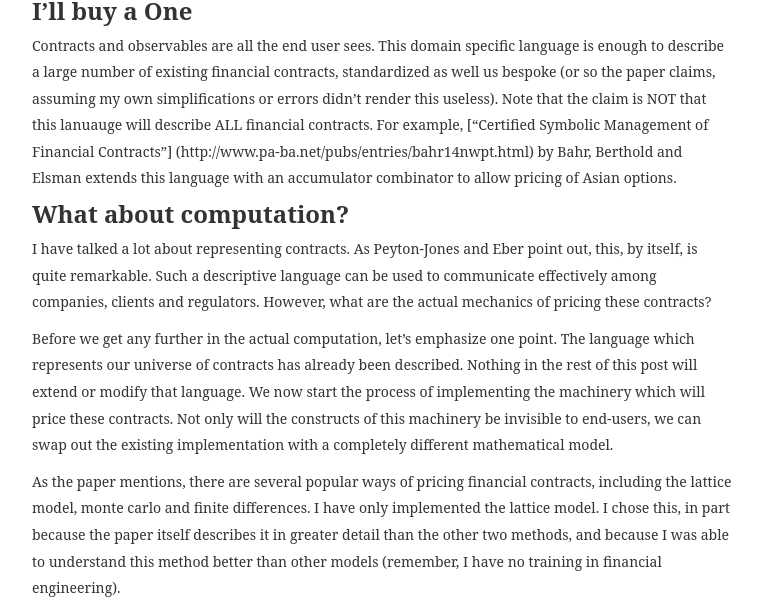
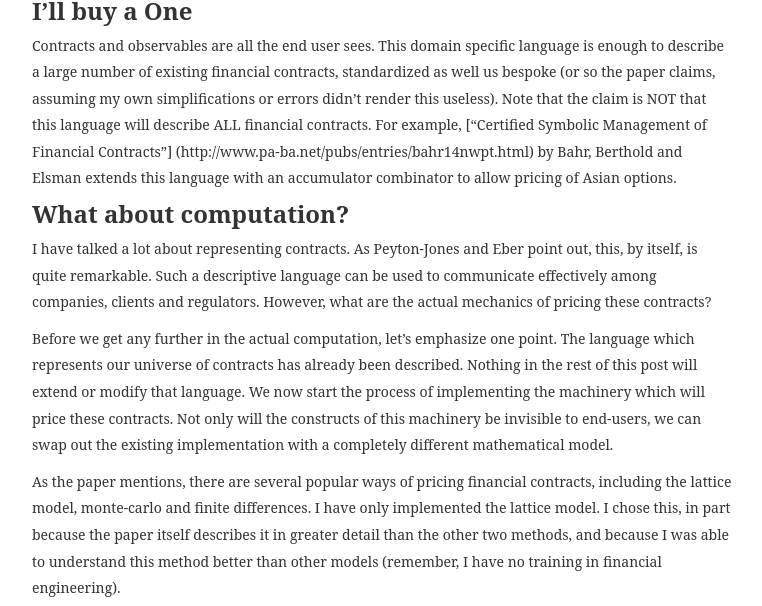
Before and after one commit to falconair/falconair.github.com, a Jekyll site: the page built from _posts/2015-01-30-composingcontracts.md, in a window 1280 px wide and 1400 px high, scrolled down 5011 px. Shown: the part 224-830 px from the top of the window, without its empty margins (258-1020 px from the left). Built offline with Jekyll 4.4.1, drawn with Linux system fonts in a browser that asks for light colours; nearby versions of some CDN libraries; some web fonts are replaced; Markdown is read by kramdown in place of the engine named in the settings; comment, search, counter and statistics services are not loaded; some of the changed text lies outside the part shown.

Commit message:
fixes typos

```diff
--- a/_posts/2015-01-30-composingcontracts.md
+++ b/_posts/2015-01-30-composingcontracts.md
@@ -142,7 +142,7 @@ package ComposingContracts {
 
 
 ### I'll buy a One
-Contracts and observables are all the end user sees. This domain specific language is enough to describe a large number of existing financial contracts, standardized as well us bespoke (or so the paper claims, assuming my own simplifications or errors didn't render this useless). Note that the claim is NOT that this lanuauge will describe ALL financial contracts. For example, ["Certified Symbolic Management of Financial Contracts"] (http://www.pa-ba.net/pubs/entries/bahr14nwpt.html) by Bahr, Berthold and Elsman extends this language with an accumulator combinator to allow pricing of Asian options.
+Contracts and observables are all the end user sees. This domain specific language is enough to describe a large number of existing financial contracts, standardized as well us bespoke (or so the paper claims, assuming my own simplifications or errors didn't render this useless). Note that the claim is NOT that this language will describe ALL financial contracts. For example, ["Certified Symbolic Management of Financial Contracts"] (http://www.pa-ba.net/pubs/entries/bahr14nwpt.html) by Bahr, Berthold and Elsman extends this language with an accumulator combinator to allow pricing of Asian options.
 
 
 ### What about computation?
@@ -150,7 +150,7 @@ I have talked a lot about representing contracts. As Peyton-Jones and Eber point
 
 Before we get any further in the actual computation, let's emphasize one point. The language which represents our universe of contracts has already been described. Nothing in the rest of this post will extend or modify that language. We now start the process of implementing the machinery which will price these contracts. Not only will the constructs of this machinery be invisible to end-users, we can swap out the existing implementation with a completely different mathematical model.
 
-As the paper mentions, there are several popular ways of pricing financial contracts, including the lattice model, monte carlo and finite differences. I have only implemented the lattice model. I chose this, in part because the paper itself describes it in greater detail than the other two methods, and because I was able to understand this method better than other models (remember, I have no training in financial engineering).
+As the paper mentions, there are several popular ways of pricing financial contracts, including the lattice model, monte-carlo and finite differences. I have only implemented the lattice model. I chose this, in part because the paper itself describes it in greater detail than the other two methods, and because I was able to understand this method better than other models (remember, I have no training in financial engineering).
 
 ### What's it worth?
 Before we get to the code, let's delve a bit deeper into a fundamental concept, how to find a fair price for financial contracts. Wall Street employs so many people with math and science backgrounds that they have their own name: quants. People have won nobel prizes and earned billions of dollars by answering the question of pricing these contracts. Naturally, we will discuss only the most basic concepts.
```
Also changed, not shown: other parts of _posts/2015-01-30-composingcontracts.md (+2 -2 lines).
